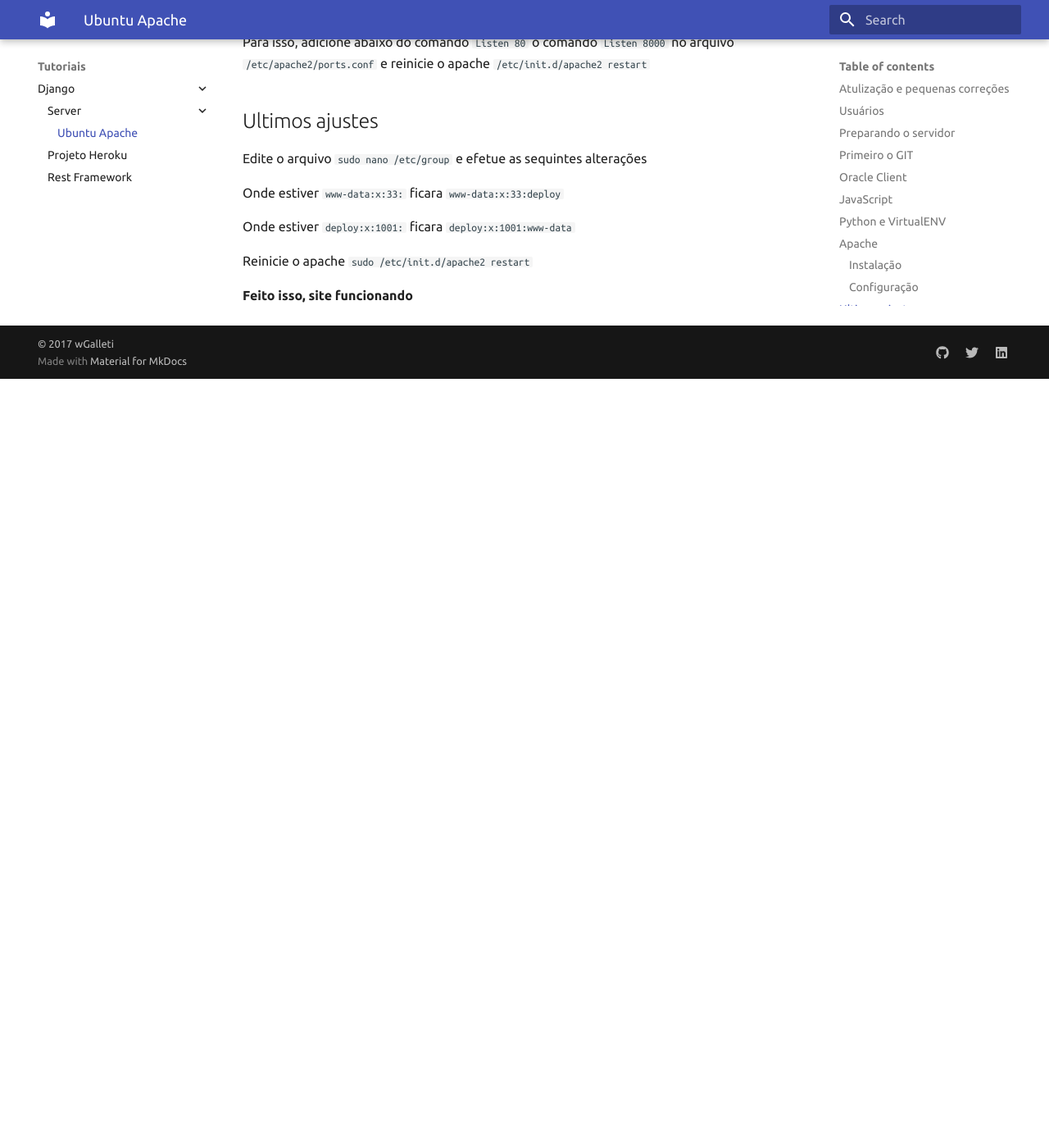
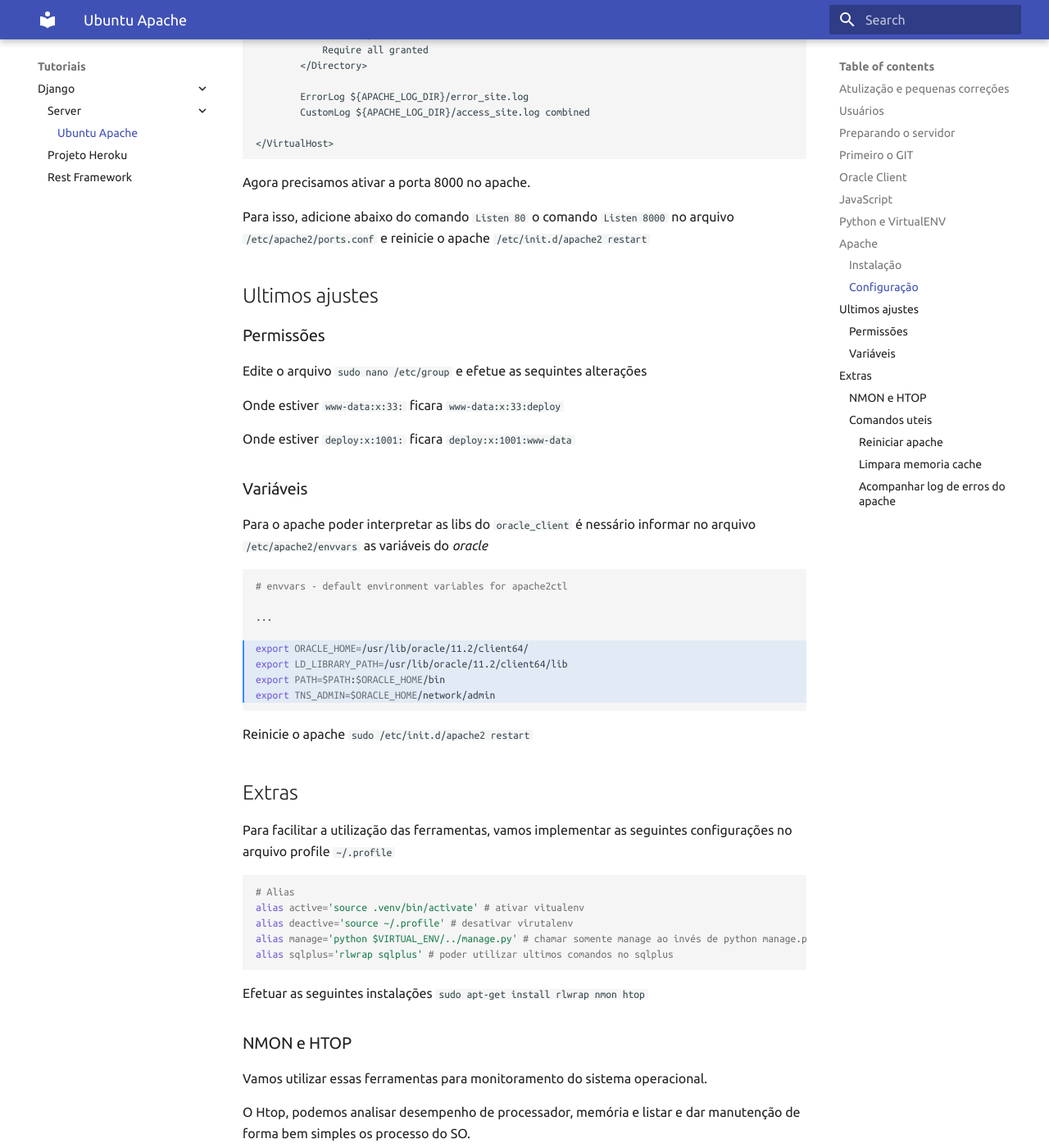
Before and after one commit to wgalleti/me, an MkDocs documentation site: the page built from docs/tutoriais/django/server/ubuntu_apache.md, in a window 1280 px wide and 1400 px high, scrolled down 6560 px. Shown: the whole window at 82% size. Built offline with MkDocs 1.6.1 and Material for MkDocs 9.7.7, drawn with Linux system fonts in a browser that asks for light colours; old or Windows-style settings are respelled for this version of MkDocs; before the commit the page ends 7022 px from its top, so only the background shows below that; some of the changed text lies outside the part shown.

Commit message:
Adicionado extras

````diff
--- a/docs/tutoriais/django/server/ubuntu_apache.md
+++ b/docs/tutoriais/django/server/ubuntu_apache.md
@@ -65,7 +68,10 @@ PATH="$HOME/bin:$HOME/.local/bin:$PATH"
 
 ## Preparando o servidor
 
-**Com usuário deploy** `:::bash su - deploy`, efetue as configurações de rede para adicionar o endereço de IP do servidor.
+!!! note "Troque o usuário"
+    As configurações abaixo poderão ser feitas com usuário **deploy** pois o mesmo foi criado como adminitrador!!!
+
+Efetue as configurações de rede para adicionar o endereço de IP do servidor.
 
 Primeiro, vamos preparar o ambiente de rede. Para isso, vamos determinar o endereço de IP no arquivo `/etc/host`
 
@@ -75,7 +81,7 @@ Primeiro, vamos preparar o ambiente de rede. Para isso, vamos determinar o ender
 192.168.0.IP    nome_do_server
 ```
 
-Agora vamos registrar o dominio de busca para que procure na rede interna, alterando o arquivo `/etc/resolvconf/resolv.conf.d/base`
+Agora vamos registrar o dominio de busca para que procure na rede interna, alterando o arquivo `sudo nano /etc/resolvconf/resolv.conf.d/base`
 
 ```
 search domain_name.com
@@ -85,11 +91,12 @@ Agora rode o comando para aplicar as resoluções `sudo resolvconf -u`
 
 Vamos reiniciar os serviços de rede e efetuar os testes
 
-`sudo /etc/init.d/networking restart`
+```bash
+sudo /etc/init.d/networking restart
 
-`nslookup nome_do_server`
-
-`nslookup nome_do_server.domain_name.com`
+nslookup nome_do_server
+nslookup nome_do_server.domain_name.com
+```
 
 ## Primeiro o GIT
 
@@ -114,12 +121,12 @@ Copie a chave (`cat ~/.ssh/id_rsa.pub`) para configuração de SSH na sua conta
 
 Para instalar o oracle, baixe os arquivos do oracle.com (instant_client linux_x64_x86 .rpm)
 
-```bash
-oracle-instantclient11.2-basic-11.2.0.3.0-1.x86_64.rpm
-oracle-instantclient11.2-devel-11.2.0.4.0-1.x86_64.rpm
-oracle-instantclient11.2-jdbc-11.2.0.4.0-1.x86_64.rpm
-oracle-instantclient11.2-sqlplus-11.2.0.4.0-1.x86_64.rpm
-```
+!!! info "Link para download"
+    * [oracle-instantclient11.2-basic-11.2.0.3.0-1.x86_64.rpm](http://download.oracle.com/otn/linux/instantclient/11204/oracle-instantclient11.2-basic-11.2.0.4.0-1.x86_64.rpm)
+    * [oracle-instantclient11.2-devel-11.2.0.4.0-1.x86_64.rpm](http://download.oracle.com/otn/linux/instantclient/11204/oracle-instantclient11.2-devel-11.2.0.4.0-1.x86_64.rpm)
+    * [oracle-instantclient11.2-jdbc-11.2.0.4.0-1.x86_64.rpm](http://download.oracle.com/otn/linux/instantclient/11204/oracle-instantclient11.2-jdbc-11.2.0.4.0-1.x86_64.rpm)
+    * [oracle-instantclient11.2-sqlplus-11.2.0.4.0-1.x86_64.rpm](http://download.oracle.com/otn/linux/instantclient/11204/oracle-instantclient11.2-sqlplus-11.2.0.4.0-1.x86_64.rpm)
+
 
 Vamos utilizar o `alien` para efetuar a instalação (`sudo apt-get install alien`)
 
@@ -328,12 +335,68 @@ Para isso, adicione abaixo do comando `Listen 80` o comando `Listen 8000` no arq
 
 ## Ultimos ajustes
 
+### Permissões
+
 Edite o arquivo `sudo nano /etc/group` e efetue as sequintes alterações
 
 Onde estiver `www-data:x:33:` ficara `www-data:x:33:deploy`
 
 Onde estiver  `deploy:x:1001:` ficara `deploy:x:1001:www-data`
 
+### Variáveis
+
+Para o apache poder interpretar as libs do `oracle_client` é nessário informar no arquivo `/etc/apache2/envvars` as variáveis do *oracle*
+
+```bash hl_lines="5 6 7 8"
+# envvars - default environment variables for apache2ctl
+
+...
+
+export ORACLE_HOME=/usr/lib/oracle/11.2/client64/
+export LD_LIBRARY_PATH=/usr/lib/oracle/11.2/client64/lib
+export PATH=$PATH:$ORACLE_HOME/bin
+export TNS_ADMIN=$ORACLE_HOME/network/admin
+```
+
 Reinicie o apache `sudo /etc/init.d/apache2 restart`
 
-**Feito isso, site funcionando**
+
+## Extras
+
+Para facilitar a utilização das ferramentas, vamos implementar as seguintes configurações no arquivo profile `~/.profile`
+
+```bash
+# Alias
+alias active='source .venv/bin/activate' # ativar vitualenv
+alias deactive='source ~/.profile' # desativar virutalenv
+alias manage='python $VIRTUAL_ENV/../manage.py' # chamar somente manage ao invés de python manage.py
+alias sqlplus='rlwrap sqlplus' # poder utilizar ultimos comandos no sqlplus
+```
+
+Efetuar as seguintes instalações `:::bash sudo apt-get install rlwrap nmon htop`
+
+### NMON e HTOP
+
+Vamos utilizar essas ferramentas para monitoramento do sistema operacional.
+
+O Htop, podemos analisar desempenho de processador, memória e listar e dar manutenção de forma bem simples os processo do SO.
+
+O Nmon, temos as mesmas analises do Htop, mais analise de discos, redes e etc. Não é possivel eliminar processos!
+
+### Comandos uteis
+
+#### Reiniciar apache
+`sudo service apache2 restart`
+
+#### Limpara memoria cache
+
+!!! success ""
+    Não é necessário reiniciar o micro!!!
+
+```bash
+echo 3 > /proc/sys/vm/drop_caches
+sysctl -w vm.drop_caches=3
+```
+
+#### Acompanhar log de erros do apache
+`tail -f /var/log/apache2/error.log`
````
Also changed, not shown: other parts of docs/tutoriais/django/server/ubuntu_apache.md (+3 -0 lines).
